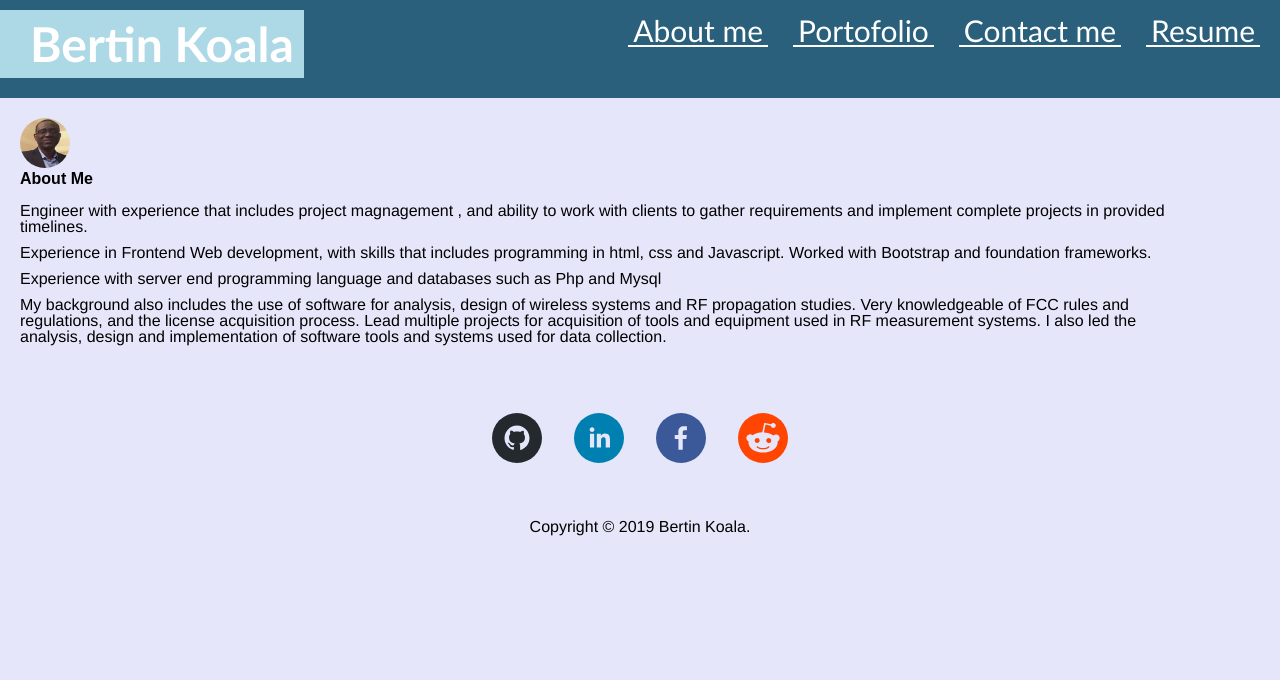
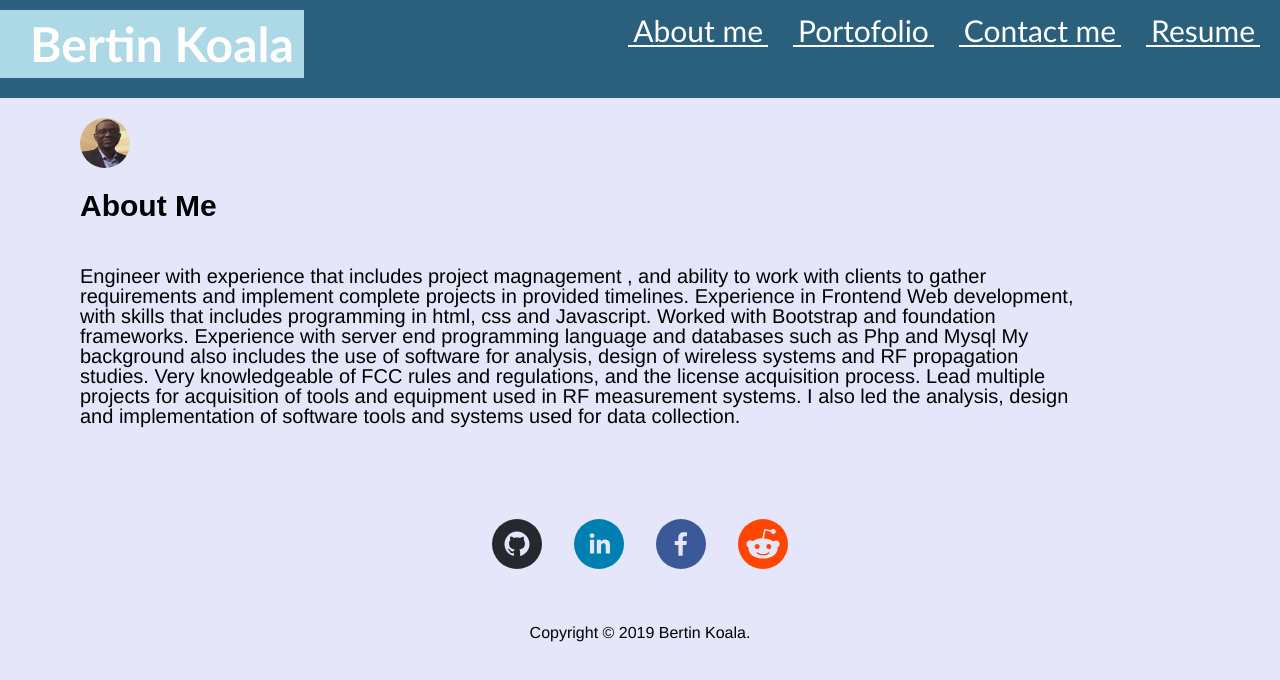
Before and after one commit to bkoala/Bk_React_portofolio, a React (Create React App) app in the folder bk_react_portofolio/: page / in a window 1280 px wide. Shown: the top 680 px of the page. Built offline with nearby package versions, Linux system fonts and the light colour scheme.

Commit message:
Update css files

```diff
--- a/bk_react_portofolio/src/components/About.js
+++ b/bk_react_portofolio/src/components/About.js
@@ -7,22 +7,30 @@ const About = () => {
     <div>
         <article id="aboutme">
         <img className="imgr" src={Profileimage} alt="Info for owner"/>
-        <section  >
-        <h1 >About Me</h1><br/>
-           <div >
-             <p >
+        <section class="grid-container">
+         <div  class="grid-item">
+               <div class="row">
+               <h1 >About Me</h1>
+               </div>
+         </div>
+         </section>
+        <section class="grid-container" >
+           <div class="grid-item">
+           <div class="row">
+             <p>
                 Engineer with experience that includes project magnagement , and ability to work with clients
                 to gather requirements and implement complete projects in provided timelines.
-                </p>
-               <p>Experience in Frontend Web development, with skills that includes programming
+
+               Experience in Frontend Web development, with skills that includes programming
                    in html, css and Javascript.  Worked with Bootstrap and foundation frameworks.
-               </p>
-               <p>Experience with server end programming language and databases such as Php and Mysql</p>
-                <p>
+
+               Experience with server end programming language and databases such as Php and Mysql
+
                 My background also includes the use of software for analysis, design of wireless systems and RF propagation studies.  Very knowledgeable of FCC rules and regulations, and the license acquisition process.
                 Lead multiple projects for acquisition of tools
                 and equipment used in RF measurement systems. I also led the analysis, design and implementation of software tools and systems used for data collection.
             </p>
+            </div>
             </div>
         </section>
         <br/>
--- a/bk_react_portofolio/src/components/Contactme.js
+++ b/bk_react_portofolio/src/components/Contactme.js
@@ -88,13 +88,17 @@ class Contactme extends React.Component {
   render() {
     return (
     <div >
-        <div>
+      <section class="grid-container">
+         <div  class="grid-item">
+               <div class="row">
+                  <h1 >Contact page</h1>
+                 </div>
+          </div>
+        </section>
 
-        <h1 >Contact page</h1>
-
-        </div>
-     <div id="register">
-        <br/>
+      <section class="grid-container">
+        <div  class="grid-item">
+         <div >
         <form method="post" className="form" name="userRegistrationForm"  onSubmit= {this.submituserRegistrationForm} >
         <p>Name</p>
         <input type="text" name="username" value={this.state.fields.username} onChange={this.handleChange} />
@@ -108,6 +112,8 @@ class Contactme extends React.Component {
         <input type="submit" className="button"  value="Submit"/>
         </form>
     </div>
+    </div>
+    </section>
 </div>
 
       );
--- a/bk_react_portofolio/src/components/Portofolio.js
+++ b/bk_react_portofolio/src/components/Portofolio.js
@@ -9,11 +9,18 @@ import Css1 from '../images/css1.png'
 export const Portofolio = () => {
     return (
         <div>
-             <h1 class="p1" >Portofiolo </h1>
+
        <article id="portofiolo">
 
+         <section class="grid-container">
+         <div  class="grid-item">
+               <div class="row">
+               <h1 class="p1" >Portofiolo </h1>
+               </div>
+            </div>
+        </section>
          <section  class="grid-container">
-           <div  class="grid-item">
+            <div  class="grid-item">
            <div class="row">
                 <a href="https://bkoala.github.io/City_weather_dashbard/">
                 <img src={Weather} alt="City Weather Finder" /></a>
--- a/bk_react_portofolio/src/components/Resume.js
+++ b/bk_react_portofolio/src/components/Resume.js
@@ -3,11 +3,15 @@ import React from 'react'
 const Resume = () => {
     return (
         <div>
-
+       <section class="grid-container">
+         <div  class="grid-item">
+               <div class="row">
+               <h1>Resume</h1>
+          </div>
+          </div>
+        </section>
         <section  class="grid-container">
            <div  class="grid-item">
-          <div class="row">  <h1 class="p1">Resume</h1> </div>
-          <br/>
           <div class="row">
           <h5>Summary </h5>
          </div>
--- a/bk_react_portofolio/src/index.css
+++ b/bk_react_portofolio/src/index.css
@@ -174,6 +174,7 @@ main {
   height: 50px;
   width: 50px;
   border-radius: 60%;
+ margin-left: 60px;
 }
 /* CREATE ZOOM ON Hover over images */
 .column1  zoom {
```
